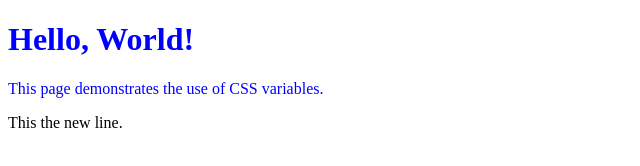
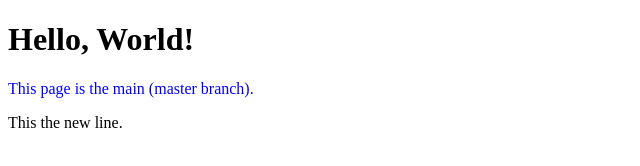
Before and after one commit to ebcanaya/practice, a plain HTML site: page hello.html in a window 1280 px wide. Shown: the whole page, without its empty margins (0-640 px from the left). Drawn offline with Linux system fonts and the light colour scheme.

Commit message:
removed style from head

```diff
--- a/hello.html
+++ b/hello.html
@@ -2,17 +2,9 @@
 <html>
     <head>
         <title>Hello Page</title>
-        <style>
-            :root {
-                --main-color: blue;
-            }
-            h1 {
-                color: var(--main-color);
-            }
-        </style>
     </head>
     <body>
         <h1>Hello, World!</h1>
-        <p style="color: blue;">This page demonstrates the use of CSS variables.</p>
+        <p style="color: blue;">This page is the main (master branch).</p>
          <p>This the new line.</p>
     </body>
```
